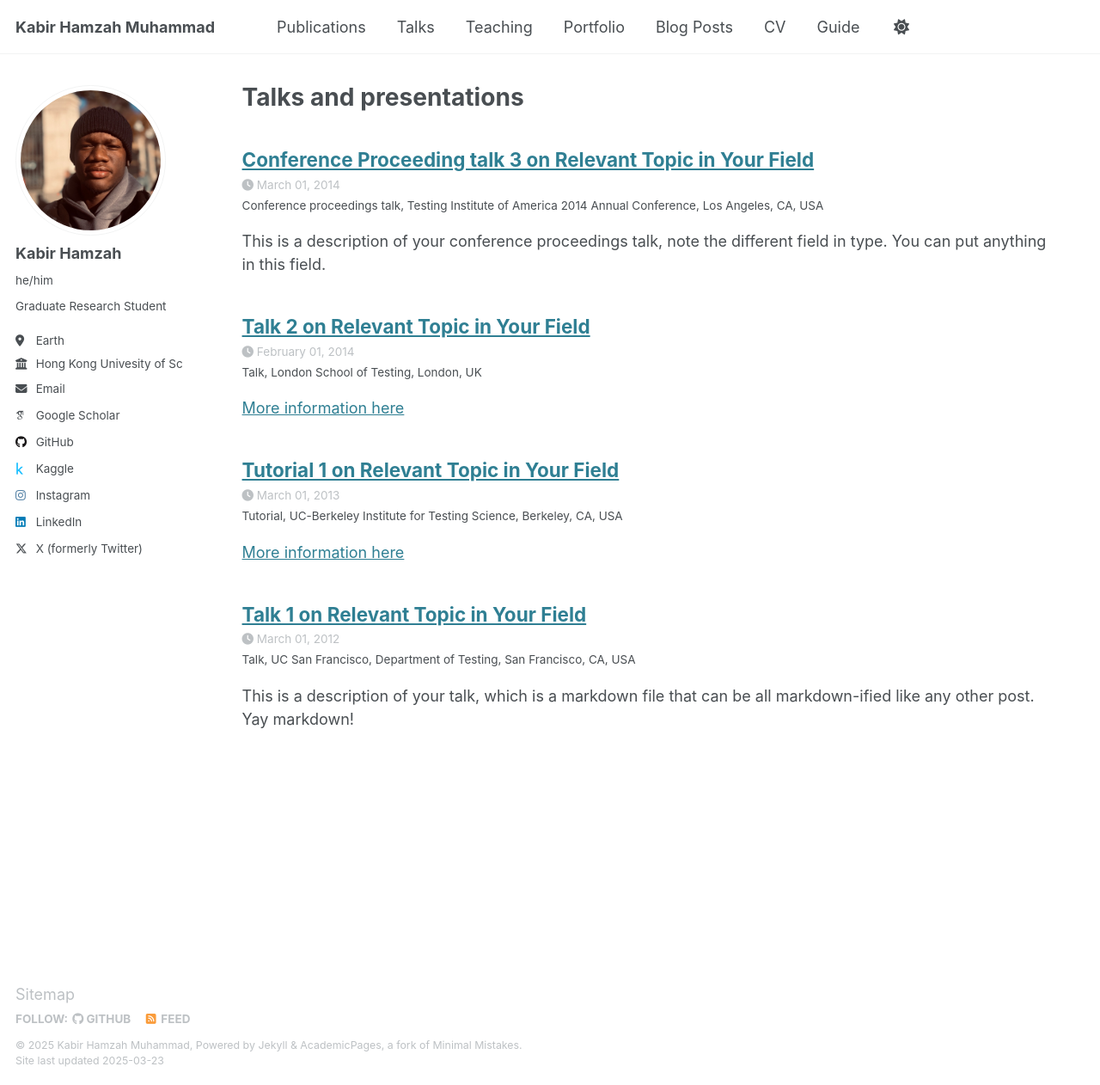
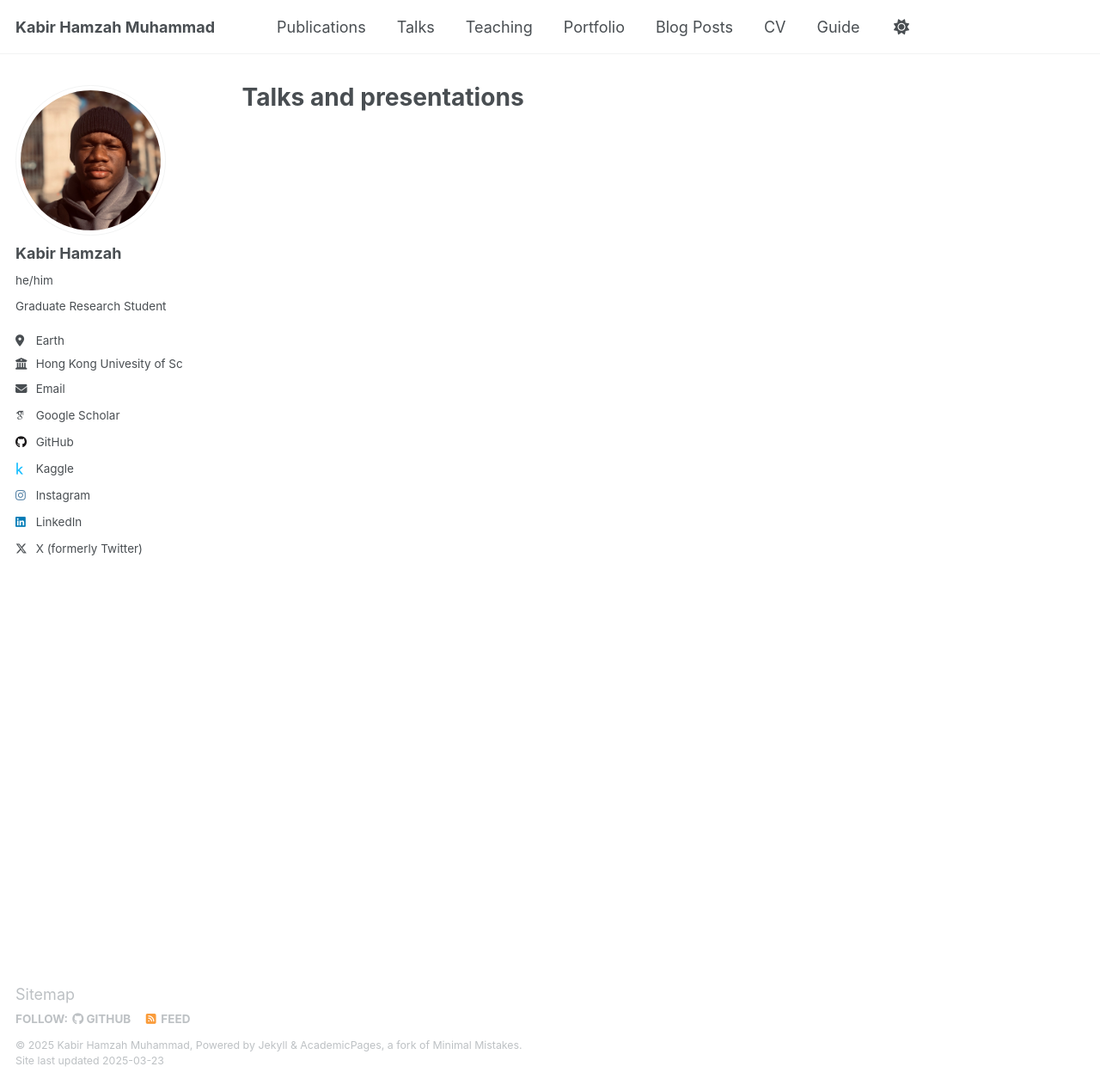
Before and after one commit to Marshall-mk/Marshall-mk.github.io, a Jekyll site: the page built from _pages/talks.html, in a window 1280 px wide and 1262 px high. Shown: the whole window at 86% size. Built offline with Jekyll 4.4.1, drawn with Linux system fonts in a browser that asks for light colours; some web fonts are replaced; some of the changed lines change nothing that is shown.

Commit message:
Update _config.yml

```diff
--- a/_config.yml
+++ b/_config.yml
@@ -213,18 +213,18 @@ kramdown:
 
 # These settings control the types of collections used by the template
 collections:
-  teaching:
-    output: true
-    permalink: /:collection/:path/
+  # teaching:
+  #   output: true
+  #   permalink: /:collection/:path/
   publications:
     output: true
     permalink: /:collection/:path/
   portfolio:
     output: true
     permalink: /:collection/:path/
-  talks:
-    output: true
-    permalink: /:collection/:path/
+  # talks:
+  #   output: true
+  #   permalink: /:collection/:path/
 
 
 # These settings control how pages and collections are included in the site
@@ -247,15 +247,15 @@ defaults:
     values:
       layout: single
       author_profile: true
-  # _teaching
-  - scope:
-      path: ""
-      type: teaching
-    values:
-      layout: single
-      author_profile: true
-      share: true
-      comments: true
+  # # _teaching
+  # - scope:
+  #     path: ""
+  #     type: teaching
+  #   values:
+  #     layout: single
+  #     author_profile: true
+  #     share: true
+  #     comments: true
   # _publications
   - scope:
       path: ""
@@ -274,14 +274,14 @@ defaults:
       author_profile: true
       share: true
       comment: true
-  # _talks
-  - scope:
-      path: ""
-      type: talks
-    values:
-      layout: talk
-      author_profile: true
-      share: true
+  # # _talks
+  # - scope:
+  #     path: ""
+  #     type: talks
+  #   values:
+  #     layout: talk
+  #     author_profile: true
+  #     share: true
 
 
 # Sass/SCSS
```
